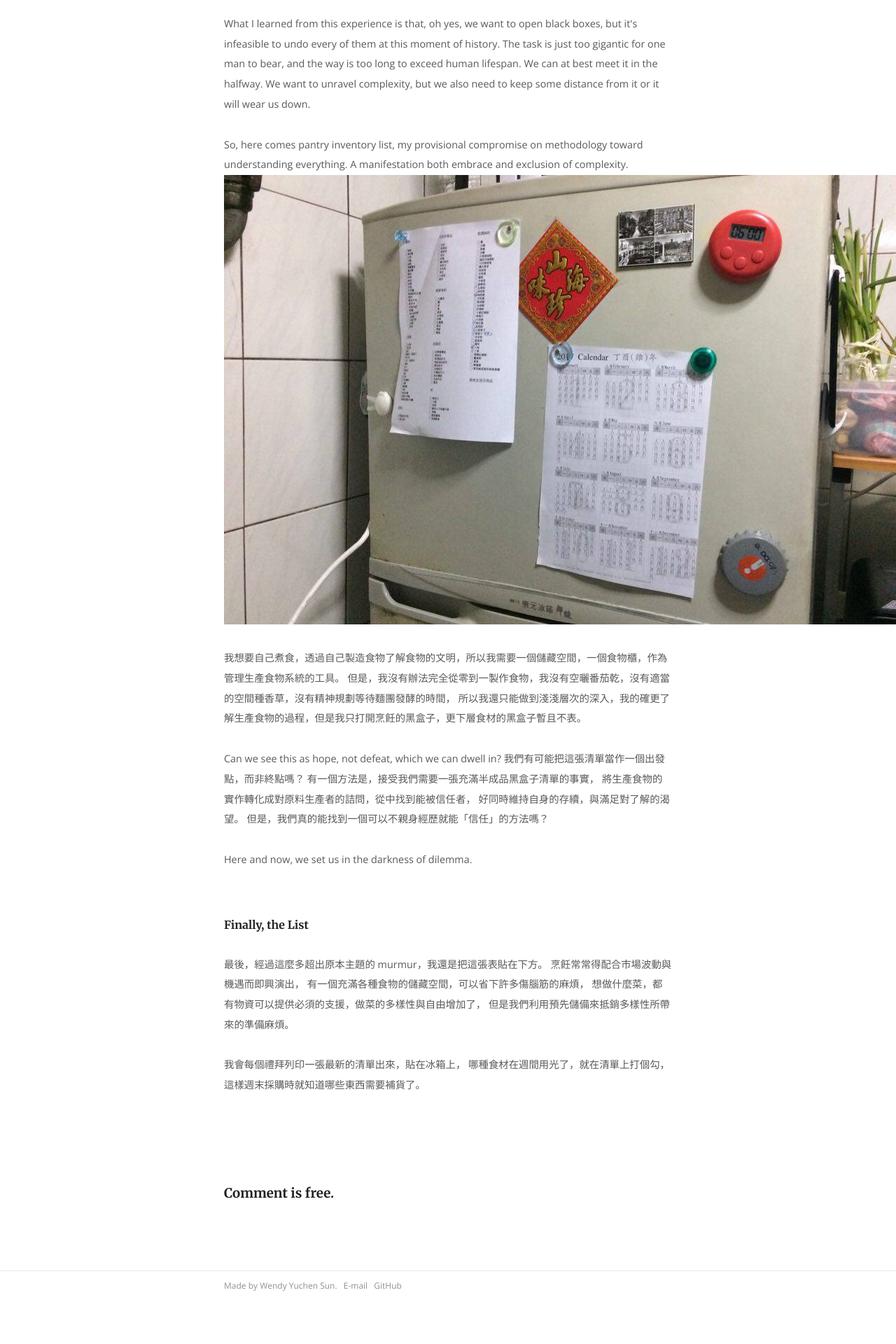
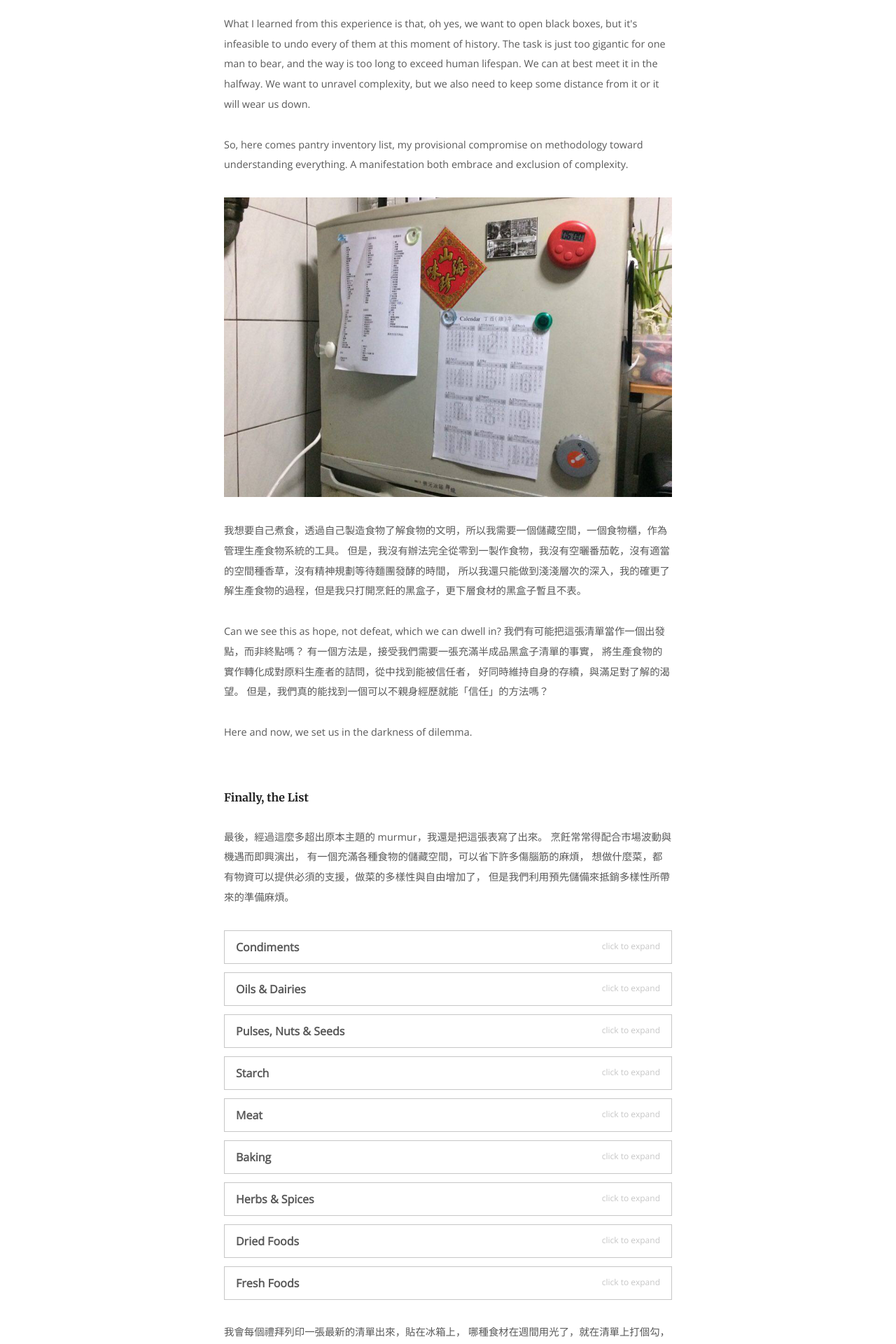
Before and after one commit to wendyyuchensun/wendyyuchensun.github.io, a Jekyll site: the page built from _posts/2017-03-06-pantry-inventory-list.html, in a window 1280 px wide. Shown: the part 598-2518 px from the top of the page at 70% size. Built offline with Jekyll 4.4.1, drawn with Linux system fonts in a browser that asks for light colours; comment, search, counter and statistics services are not loaded; before the commit the page ends 2455 px from its top, so only the background shows below that.

Commit message:
Update post

```diff
--- a/_config.yml
+++ b/_config.yml
@@ -11,3 +11,6 @@ defaults:
       path: ""
     values:
       layout: "post"
+
+sass:
+    sass_dir: _sass
--- a/_posts/2017-03-06-pantry-inventory-list.html
+++ b/_posts/2017-03-06-pantry-inventory-list.html
@@ -49,17 +49,81 @@ title: My Pantry Inventory List (as a Provisional Compromise on Methodology towa
 <section>
   <h3>Finally, the List</h3>
   <p>
-    最後，經過這麼多超出原本主題的 murmur，我還是把這張表貼在下方。
+    最後，經過這麼多超出原本主題的 murmur，我還是把這張表寫了出來。
     烹飪常常得配合市場波動與機遇而即興演出，
     有一個充滿各種食物的儲藏空間，可以省下許多傷腦筋的麻煩，
     想做什麼菜，都有物資可以提供必須的支援，做菜的多樣性與自由增加了，
     但是我們利用預先儲備來抵銷多樣性所帶來的準備麻煩。
   </p>
 
-
+  <div id="list"></div>
 
   <p>
     我會每個禮拜列印一張最新的清單出來，貼在冰箱上，
     哪種食材在週間用光了，就在清單上打個勾，這樣週末採購時就知道哪些東西需要補貨了。
   </p>
 </section>
+
+<script>
+  // make the list
+  const list = document.getElementById("list");
+
+  function createCard(category, items) {
+    const div = document.createElement("div");
+    const h4 = document.createElement("h4");
+    const span = document.createElement("span");
+    span.setAttribute("class", "expand-btn");
+    span.innerHTML = "click to expand"
+    const ul = document.createElement("ul");
+    ul.setAttribute("class", "display-none");
+
+    let title = document.createTextNode(category);
+    h4.appendChild(title);
+
+    items.forEach(item => {
+      let entryText = document.createTextNode(item);
+      let li = document.createElement("li");
+      li.appendChild(entryText);
+      ul.appendChild(li)
+    });
+
+    div.setAttribute("class", "card");
+    div.appendChild(h4);
+    div.appendChild(span);
+    div.appendChild(ul);
+
+    return div;
+  };
+
+  const url = "{{ site.url }}/cooking/pantry-list/pantry-list.json";
+  const request = new XMLHttpRequest();
+
+  request.open("GET", url);
+  request.onload = function() {
+    if (request.status == 200) {
+      let listContent = JSON.parse(request.responseText);
+      for (category in listContent) {
+        list.appendChild(createCard(category, listContent[category]));
+      };
+    };
+  };
+  request.send(null);
+
+  // accordion animation
+  window.onload = () => {
+    const cards = document.getElementsByClassName("card");
+    for (let i = 0; i < cards.length; i++) {
+      cards[i].onclick = function() {
+        let ul = cards[i].children[2],
+            expandBtn = cards[i].children[1];
+        if(ul.getAttribute("class") === "display-none") {
+          ul.setAttribute("class", "");
+          expandBtn.innerHTML = "click to close";
+        } else {
+          ul.setAttribute("class", "display-none");
+          expandBtn.innerHTML = "click to expand";
+        };
+      };
+    };
+  };
+</script>
--- /dev/null
+++ b/_sass/common.sass
@@ -0,0 +1 @@
+$color: #212121
--- /dev/null
+++ b/_sass/list.sass
@@ -0,0 +1,37 @@
+@import common
+
+#list
+  margin: 2em 0
+  .card
+    width: 100%
+    border: 1px solid rgba($color, 0.25)
+    padding: 0.75em 1em
+    margin-bottom: 0.75em
+    cursor: pointer
+    &:last-of-type
+      margin-bottom: 0
+    h4
+      font-family: "Open Sans", sans-serif
+      text-transform: capitalize
+      color: rgba($color, 0.75)
+      display: inline-block
+    .expand-btn
+      float: right
+      font-size: 0.75em
+      color: rgba($color, 0.25)
+      margin-top: 0.15em
+    ul
+      margin: 0
+      margin-top: 0.5em
+      list-style-type: none
+      flex-wrap: wrap
+      display: flex
+      li
+        color: rgba($color, 0.5)
+        margin-right: 0.5em
+        &::after
+          content: ","
+        &:last-of-type::after
+          content: ""
+    .display-none
+      display: none
--- a/cooking/pantry-list/pantry-list.json
+++ b/cooking/pantry-list/pantry-list.json
@@ -1 +1 @@
-{"condiments":["soy","honey","ketchup","rice wine vinegar","vinegar","mustard","fish sauce","red wine vinegar","plum jam","peanut butter","coconut milk","mirin","miso","sesame oil","oyster sauce","soy paste","Worcestershire sauce","shacha sauce","corn starch","salt","sugar","black sugar","crystal sugar","black pepper","white pepper"],"oils & dairies":["extra virgin olive oil","butter","milk","yogurt","Parmesan","Mozzarella","sliced cheese"],"pulses, nuts & seeds":["cashew","coix","walnut","sesame","corn","green peas"],"starch":["rice","noodles","soba","spaghetti","penne","flour","oats"],"meat":["tuna","sausage","sliced pork","chicken meat balls"],"baking":["baking soda","baking powder","instant yeast"],"herbs & spices":["anis","cloves","smoked paprika","tumeric","lemon grass","kaffir lime leaves","coriander seeds","cumin","nutmegs","shichimi","paprika","bay leaves","cinnamon","five spices","Oregano","parsley","dried basil","thyme","rosemary","Italian seasoning","currry","House curry","funnel seeds"],"dried foods":["mushrooms","kombu","rousong","nori","wakame","Katsuobushi","dried fish","dried shrimp","yuba"],"fresh foods":["basil","ginger","garlic","spring onion","coriander","shallots","onion","carrot","tomato","lemon","eggs","bread"]}
+{"condiments":["soy","honey","ketchup","vinegar","mustard","fish sauce","red wine vinegar","plum jam","peanut butter","coconut milk","mirin","miso","sesame oil","oyster sauce","soy paste","black vinegar","shacha sauce","corn starch","salt","sugar","black sugar","crystal sugar","black pepper","white pepper"],"oils & dairies":["extra virgin olive oil","butter","milk","yogurt","Parmesan","Mozzarella","sliced cheese","powdered milk"],"pulses, nuts & seeds":["cashew","coix","walnut","sesame","corn","green peas"],"starch":["rice","noodles","soba","spaghetti","penne","flour","oats"],"meat":["tuna","sausage","sliced pork","chicken meat balls"],"baking":["baking soda","baking powder","instant yeast"],"herbs & spices":["anis","cloves","smoked paprika","tumeric","lemon grass","kaffir lime leaves","coriander seeds","cumin","nutmegs","shichimi","paprika","bay leaves","cinnamon","five spices","Oregano","parsley","dried basil","thyme","rosemary","Italian seasoning","currry","House curry","funnel seeds"],"dried foods":["mushrooms","kombu","rousong","nori","wakame","Katsuobushi","dried fish","dried shrimp","yuba"],"fresh foods":["basil","ginger","garlic","spring onion","coriander","shallots","onion","carrot","tomato","lemon","eggs","bread"]}
--- a/css/style.sass
+++ b/css/style.sass
@@ -1,6 +1,6 @@
 ---
 ---
-$color: #212121
+@import common
 
 *
   box-sizing: border-box
@@ -73,7 +73,7 @@ main
       p, ul
         font-size: 0.9em
         color: rgba($color, 0.75)
-      p, table, ul
+      p, table, ul, img
         margin-top: 2em
       p
         line-height: 2em
@@ -134,6 +134,8 @@ main
         color: rgba($color, 0.5)
         &:hover
           color: rgba($color, 0.75)
+      img
+        width: 100%
 
 #comments
   margin-top: 8em
@@ -156,3 +158,5 @@ footer
 @media screen and (max-width: 768px)
   .container
     width: 80vw
+
+@import list
```
